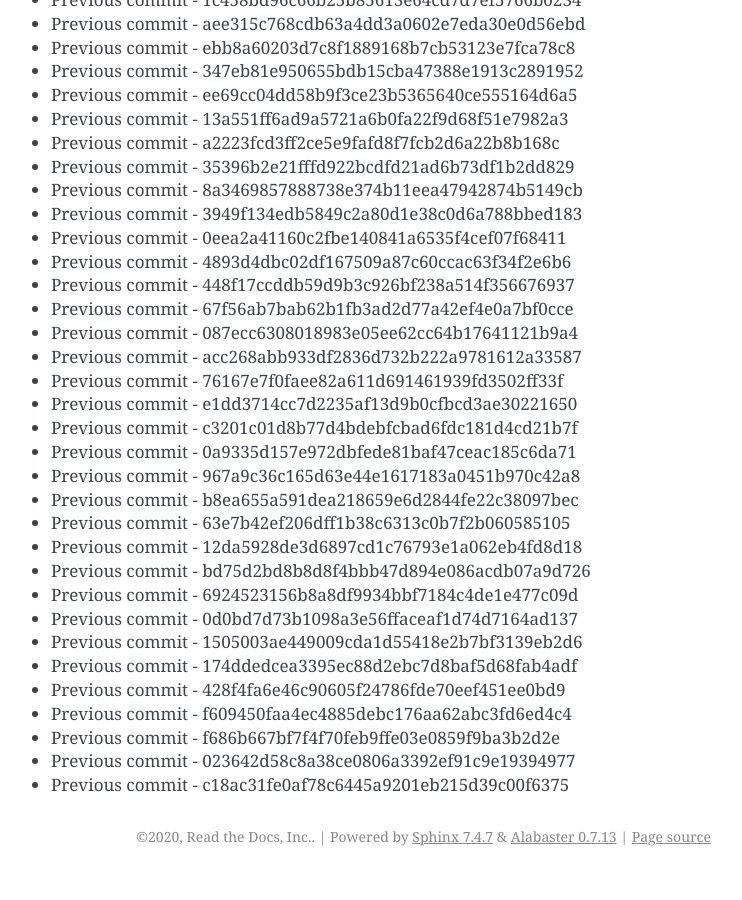
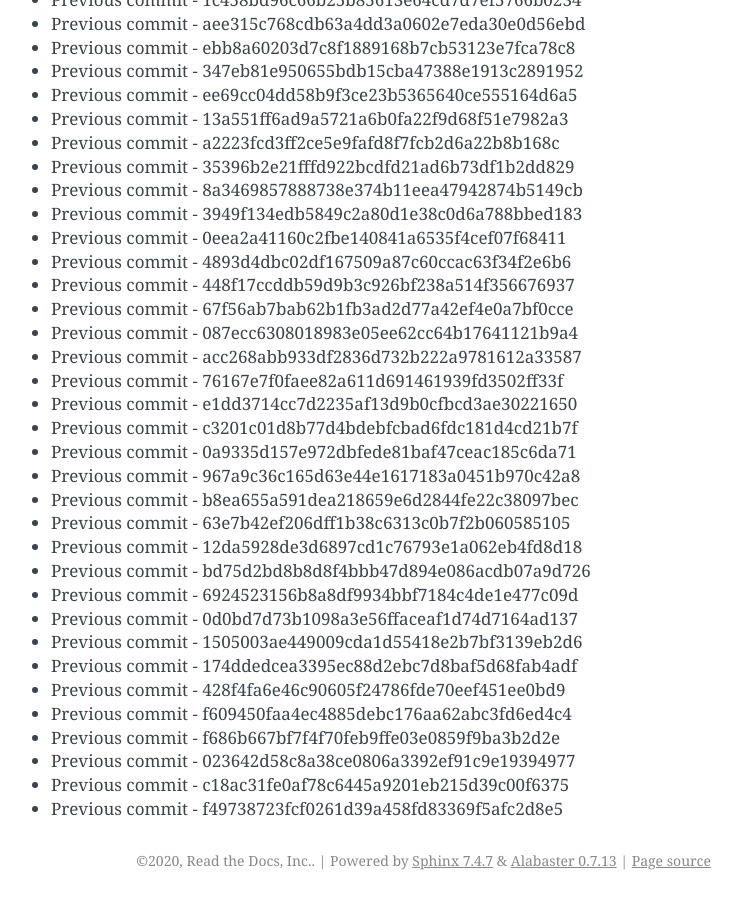
Before and after one commit to readthedocs/rtd-git-stresstest, a Sphinx documentation site: the page built from docs/updates.rst, in a window 1280 px wide and 900 px high, scrolled down 26618 px. Shown: the whole window, without its empty margins (399-1141 px from the left). Built offline with Sphinx 7.4.7, drawn with Linux system fonts in a browser that asks for light colours; before the commit the page ends 27494 px from its top, so only the background shows below that.

Commit message:
Generating commit from previous: f49738723fcf0261d39a458fd83369f5afc2d8e5

```diff
--- a/docs/updates.rst
+++ b/docs/updates.rst
@@ -1150,3 +1150,4 @@ It can be tested for any performance characteristics.
 * Previous commit - f686b667bf7f4f70feb9ffe03e0859f9ba3b2d2e
 * Previous commit - 023642d58c8a38ce0806a3392ef91c9e19394977
 * Previous commit - c18ac31fe0af78c6445a9201eb215d39c00f6375
+* Previous commit - f49738723fcf0261d39a458fd83369f5afc2d8e5
```
